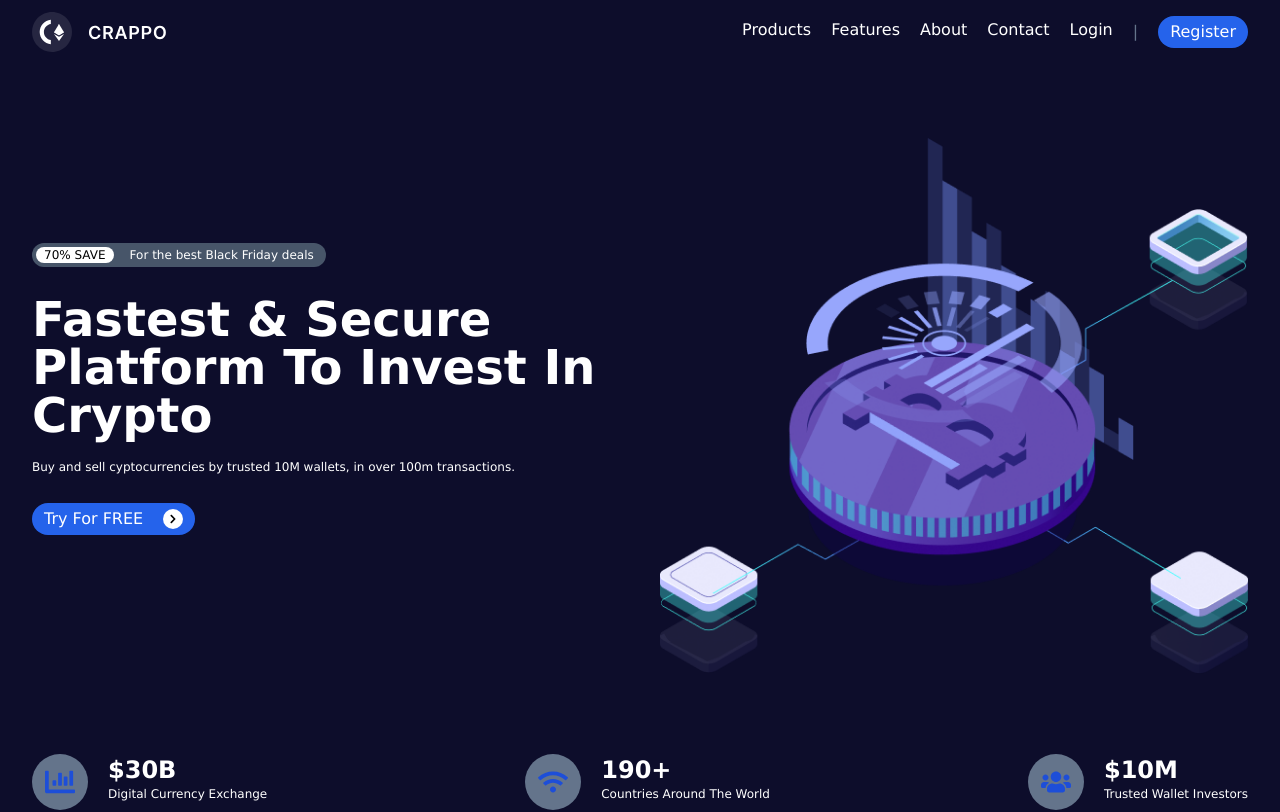
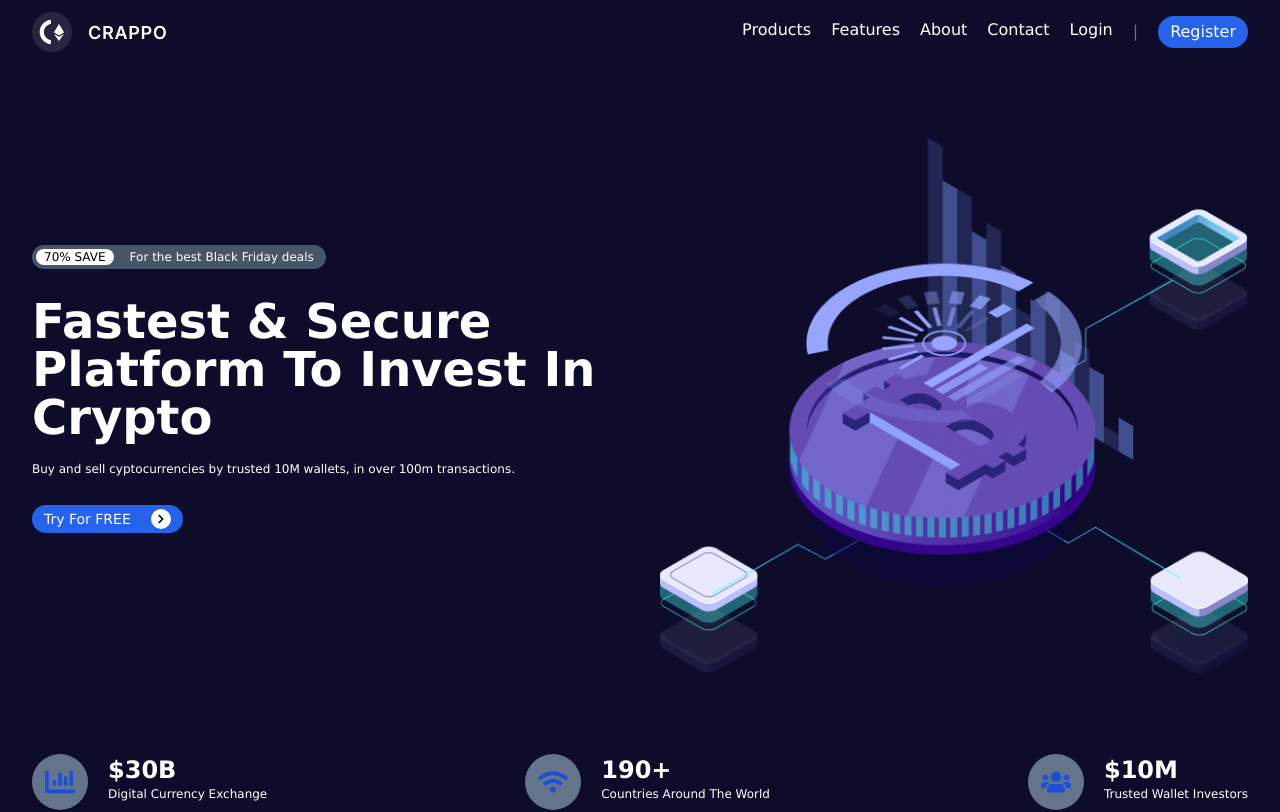
Before and after one commit to tsikatawill/crappo, a React (Create React App) app: page / in a window 1280 px wide. Shown: the top 812 px of the page. Built offline with nearby package versions, Linux system fonts and the light colour scheme.

Commit message:
minimise hero cta btn

```diff
--- a/src/components/Hero.jsx
+++ b/src/components/Hero.jsx
@@ -49,7 +49,7 @@ export default function Hero() {
             variants={AnimateDownV(0.8, -30)}
             initial="initial"
             whileInView="animate"
-            className="btn w-fit flex items-center gap-5 cursor-pointer "
+            className="btn w-fit flex items-center gap-5 cursor-pointer text-sm"
           >
             <p>Try For FREE</p>
 
```
